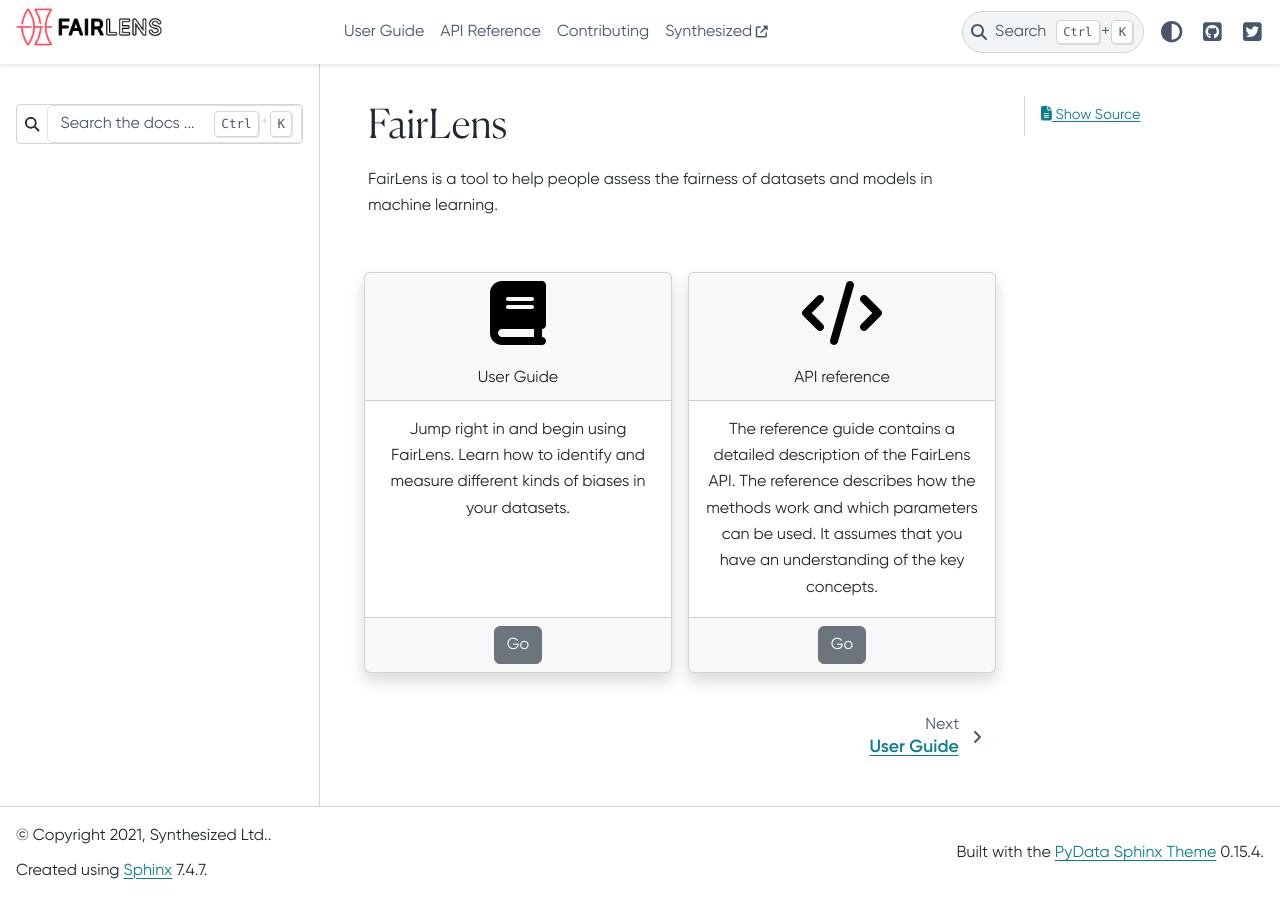
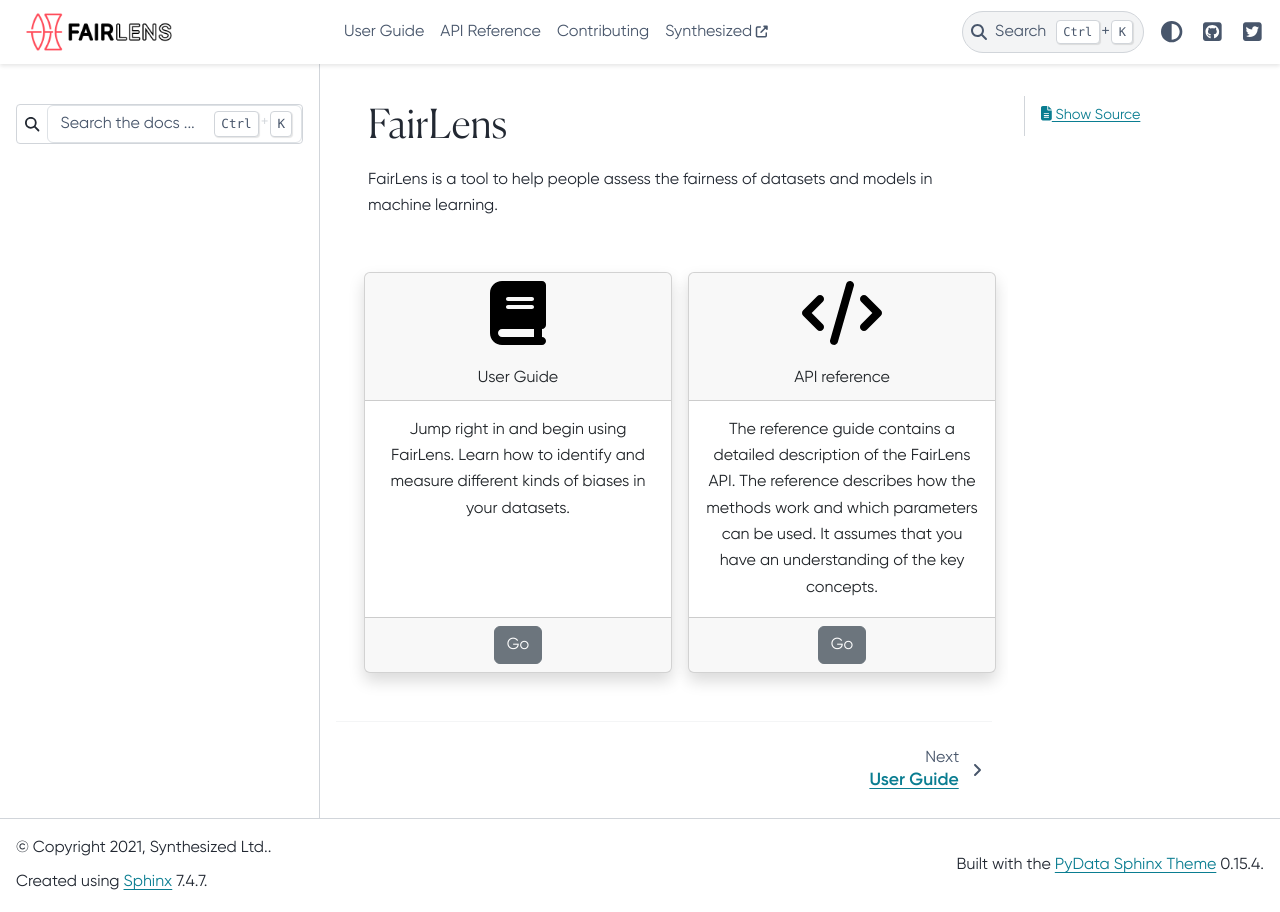
Before and after one commit to synthesized-io/fairlens, a Sphinx documentation site: the page built from docs/index.rst, in a window 1280 px wide. Built offline with Sphinx 7.4.7 and the PyData theme 0.15.4, drawn with Linux system fonts in a browser that asks for light colours.

Commit message:
Aesthetic tweaks for rtd (#97)
* style version popup

* fix precommit

* move version to bottom right, pad brand

* invert x labels in heatmaps

* move ethical ads from sidebar to bottom of page

* fix precommit

* add version to navbar

* move version to top left

Co-authored-by: Rob Taylor <rob@synthesized.io>

```diff
--- a/docs/_static/css/custom.css
+++ b/docs/_static/css/custom.css
@@ -48,3 +48,44 @@
 pre {
   font-size: 12px !important;
 }
+
+.navbar-brand img {
+  margin-left: 5px;
+  padding: 5px;
+}
+
+.nv-version {
+  font-weight: bold;
+  font-family: Gilroy, serif;
+  color: #110750;
+  padding: 5px 0 5px 0;
+  margin-left: -5px;
+}
+
+.rst-versions {
+  border-radius: 5px;
+  font-family: Gilroy, serif;
+  padding-bottom: 2px;
+  background: #545454;
+  box-shadow: 0 4px 8px 0 rgba(0, 0, 0, 0.2);
+  -webkit-touch-callout: none; /* iOS Safari */
+  -webkit-user-select: none; /* Safari */
+  -khtml-user-select: none; /* Konqueror HTML */
+  -moz-user-select: none; /* Old versions of Firefox */
+  -ms-user-select: none; /* Internet Explorer/Edge */
+  user-select: none;
+}
+
+.rst-versions .rst-current-version {
+  border-radius: 5px;
+  background: #545454;
+  color: white;
+}
+
+span .fa.fa-book {
+  padding: 10px 0;
+}
+
+.rst-versions.rst-badge {
+  display: block;
+}
--- /dev/null
+++ b/docs/_templates/layout.html
@@ -0,0 +1,7 @@
+{% extends '!layout.html' %}
+
+{%- block docs_body %}
+    {{ super() }}
+    <hr/>
+    <div id="ethical-ad-placement" class="flat" data-ea-publisher="readthedocs" data-ea-type="readthedocs-sidebar" data-ea-manual="true"></div>
+{%- endblock %}
--- /dev/null
+++ b/docs/_templates/version.html
@@ -0,0 +1 @@
+<span class="nv-version">{{ release }}</span>
--- a/docs/conf.py
+++ b/docs/conf.py
@@ -96,9 +96,10 @@
         {"name": "Synthesized", "url": "https://synthesized.io"},
     ],
     "google_analytics_id": "UA-130210493-1",
+    "navbar_start": ["navbar-logo", "version.html"],
 }
 
-html_sidebars = {"**": ["search-field.html", "sidebar-nav-bs.html", "sidebar-ethical-ads.html"]}
+html_sidebars = {"**": ["search-field.html", "sidebar-nav-bs.html"]}
 
 # Add any paths that contain custom static files (such as style sheets) here,
 # relative to this directory. They are copied after the builtin static files,
```
Also changed, not shown: 1 other file.
